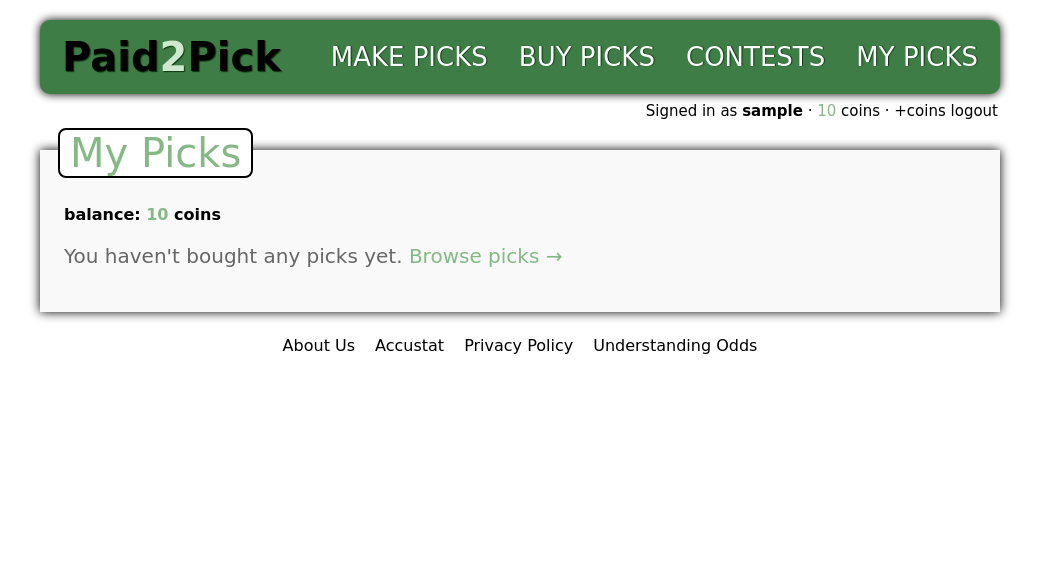
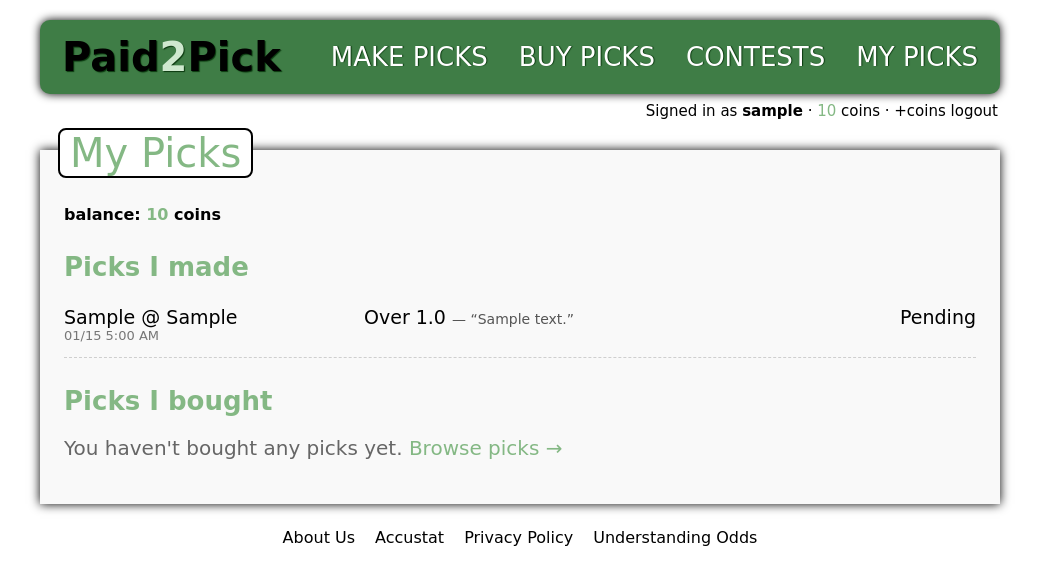
Before and after one commit to jpmiller03/paid2pick, a Django app: page /purchases/ in a window 1280 px wide. Shown: the top 585 px of the page, without its empty margins (120-1159 px from the left). Run offline with Django 5.2, Linux system fonts and the light colour scheme; a user stored in the database is signed in; data comes from the database, SQL or seed files in the repository; tables that the repository leaves empty hold one stand-in row (values such as "Sample post"); some web fonts are replaced.

Commit message:
Fix games-page N+1 (batch picks in one query); My Picks shows made + bought
Co-Authored-By: Claude Opus 4.7 (1M context) <noreply@anthropic.com>

```diff
--- a/picks/templates/picks/purchases.html
+++ b/picks/templates/picks/purchases.html
@@ -3,9 +3,24 @@
 {% block content %}
   <div id="games">
     <div class="title">My Picks</div>
-    <div class="toolbar"><span class="bal">balance: <span class="green">{{ balance }}</span> coins</span></div>
+    <div class="toolbar"><span class="bal">balance: <span class="green">{{ coins }}</span> coins</span></div>
 
-    {% for p in purchases %}
+    <h3 class="section">Picks I made</h3>
+    {% for p in made %}
+      <div class="pickrow">
+        <div class="game">{{ p.match.away }} @ {{ p.match.home }}
+          <span class="meta">{{ p.match.commence_time|date:"m/d g:i A" }}</span></div>
+        <div class="label pick-{{ p.outcome }}">{{ p.label }}
+          {% if p.comment %}<span class="note">— “{{ p.comment }}”</span>{% endif %}</div>
+        <div class="res">{{ p.get_outcome_display }}{% if p.is_buyable %} · for sale{% endif %}{% if p.sales %} · sold {{ p.sales }}×{% endif %}</div>
+        <div class="clear"></div>
+      </div>
+    {% empty %}
+      <p class="empty">You haven't made any picks yet. <a class="green" href="{% url 'games' %}">Make one →</a></p>
+    {% endfor %}
+
+    <h3 class="section">Picks I bought</h3>
+    {% for p in bought %}
       <div class="pickrow">
         <div class="game">{{ p.pick.match.away }} @ {{ p.pick.match.home }}
           <span class="meta">{{ p.pick.match.commence_time|date:"m/d g:i A" }}</span></div>
--- a/picks/views.py
+++ b/picks/views.py
@@ -1,6 +1,7 @@
 from django.conf import settings
 from django.contrib import messages
 from django.contrib.auth.decorators import login_required
+from django.db.models import Count, Q
 from django.shortcuts import get_object_or_404, redirect, render
 from django.utils import timezone
 
@@ -92,13 +93,20 @@ def pick_make(request):
 
 @login_required
 def purchases(request):
+    # Picks this user authored (with how many times each has sold).
+    made = (
+        Pick.objects
+        .filter(author=request.user)
+        .select_related("match", "match__sport")
+        .annotate(sales=Count("purchases",
+                              filter=Q(purchases__status=Purchase.Status.COMPLETED)))
+        .order_by("-created_at")[:50]
+    )
+    # Picks this user bought.
     bought = (
         Purchase.objects
         .filter(buyer=request.user, status=Purchase.Status.COMPLETED)
         .select_related("pick", "pick__match", "pick__author")
         .order_by("-created_at")
     )
-    return render(request, "picks/purchases.html", {
-        "purchases": bought,
-        "balance": get_wallet(request.user).balance,
-    })
+    return render(request, "picks/purchases.html", {"made": made, "bought": bought})
--- a/web/static/web/p2p.css
+++ b/web/static/web/p2p.css
@@ -93,6 +93,7 @@ code { background: #eee; padding: 1px 5px; border-radius: 4px; font-size: 13px;
   margin-top: 30px; padding: 55px 24px 24px; font-size: 19px; }
 .stats { padding: 6px 0; }
 .stats.sub { font-size: 16px; color: #444; }
+.section { font-size: 26px; color: #84B884; margin: 28px 0 10px; }
 
 /* footer */
 #footer { font-size: 16px; margin-top: 24px; text-align: center; }
```
Also changed, not shown: picks/makepick.py (+12 -5 lines), web/views.py (+12 -2 lines).
